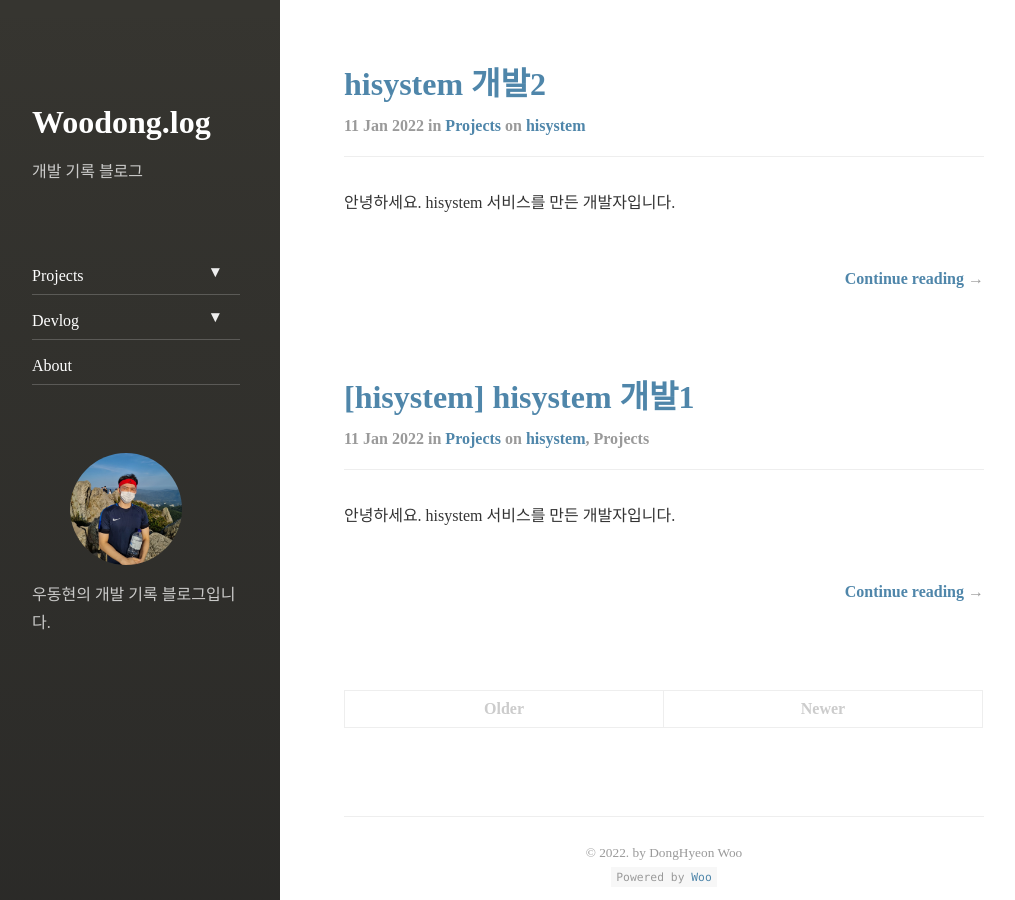
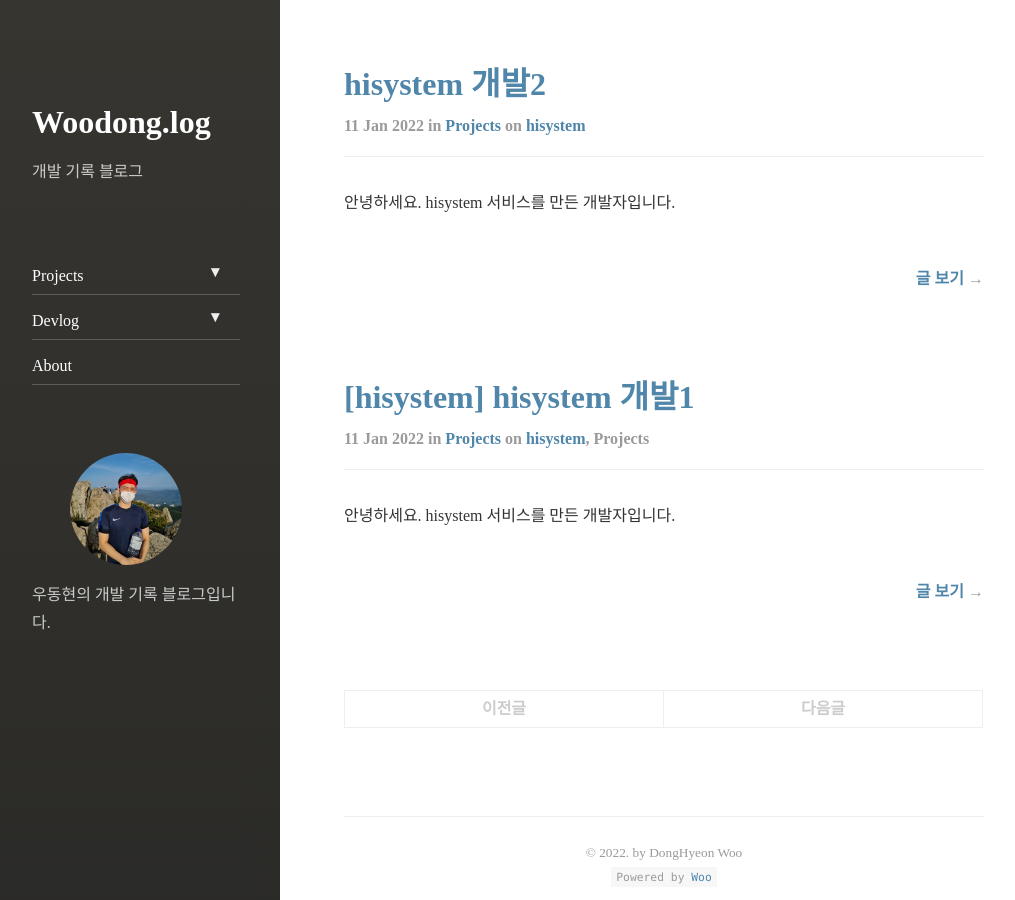
Before and after one commit to dhsj8405/dhsj8405.github.io, a Jekyll site: the page built from _featured_tags/projects-hisystem.md, in a window 1280 px wide and 900 px high. Shown: the whole window, without its empty margins (8-1023 px from the left). Built offline with Jekyll 4.4.1, drawn with Linux system fonts in a browser that asks for light colours; nearby versions of some CDN libraries.

Commit message:
영어 -> 한글화

```diff
--- a/_includes/pagination.html
+++ b/_includes/pagination.html
@@ -3,16 +3,16 @@
   <ul>
     <li class="pagination-item older" >
       {% if paginator.next_page %}
-        <a rel="next" href="{{ paginator.next_page_path | relative_url }}">Older</a>
+        <a rel="next" href="{{ paginator.next_page_path | relative_url }}">이전글</a>
       {% else %}
-        <span>Older</span>
+        <span>이전글</span>
       {% endif %}
     </li>
     <li class="pagination-item newer" >
       {% if paginator.previous_page %}
-        <a rel="prev" href="{{ paginator.previous_page_path | relative_url }}">Newer</a>
+        <a rel="prev" href="{{ paginator.previous_page_path | relative_url }}">다음글</a>
       {% else %}
-        <span>Newer</span>
+        <span>다음글</span>
       {% endif %}
     </li>
   </ul>
--- a/_includes/post.html
+++ b/_includes/post.html
@@ -83,7 +83,7 @@
   </script>
   {% else %}
   {{ post.excerpt }}
-  <p class="read-more"><a class="heading" href="{{ post.url | relative_url }}" data-flip="title">Continue reading </a>
+  <p class="read-more"><a class="heading" href="{{ post.url | relative_url }}" data-flip="title">글 보기 </a>
   </p>
   {% endunless %}
 
```
